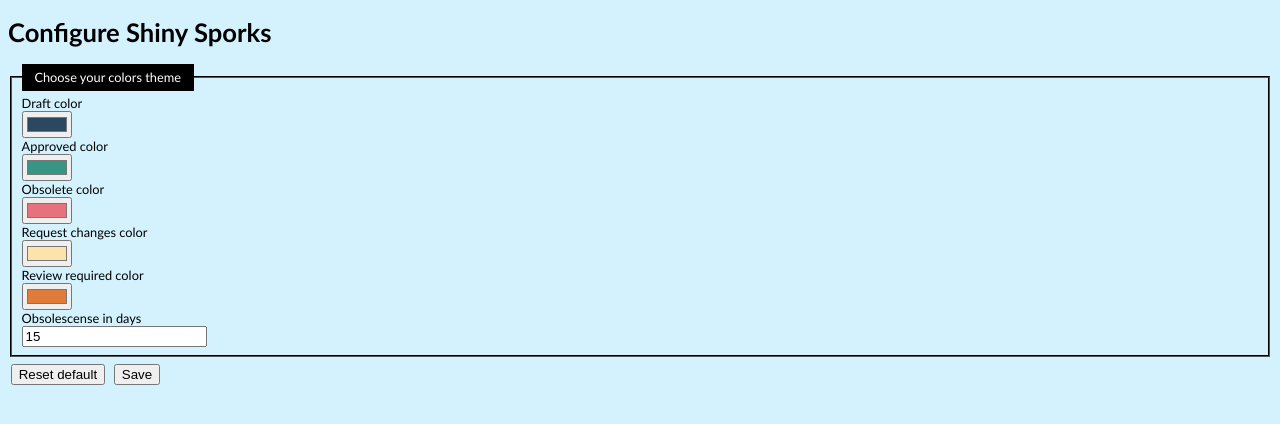
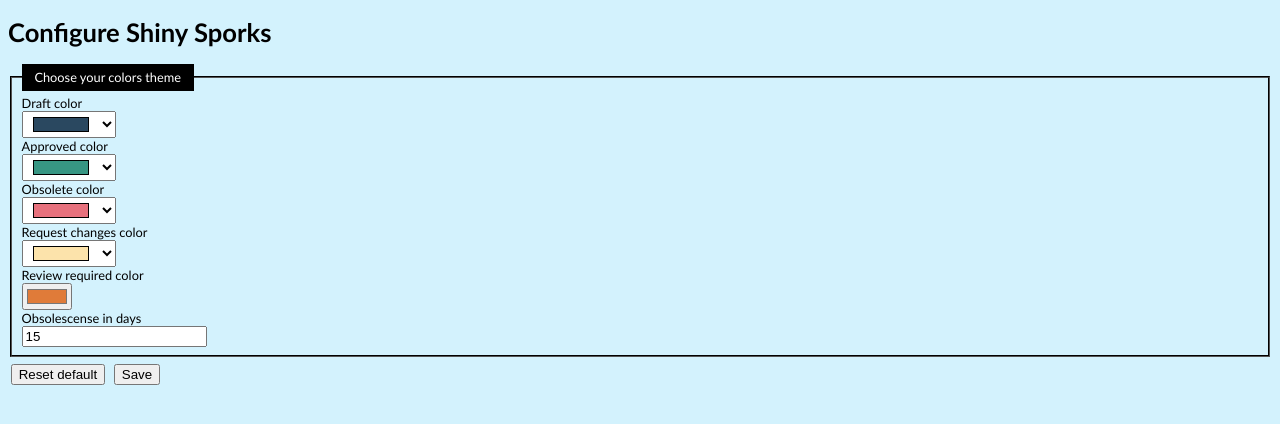
Before and after one commit to floragc-octo/github-pull-request-highlighter, a browser extension: page extension/src/settings/user_settings.html in a window 1280 px wide. Drawn offline with Linux system fonts and the light colour scheme.

Commit message:
feature - better color picker display

```diff
--- a/extension/src/settings/user_settings.html
+++ b/extension/src/settings/user_settings.html
@@ -27,17 +27,19 @@
 
 <body>
     <h1>Configure Shiny Sporks</h1>
+    <datalist id="color-list">
+    </datalist>
     <form id="customization-form">
         <fieldset name="colors">
             <legend>Choose your colors theme</legend>
             <label for="draft">Draft color</label>
-            <input type="color" id="draft">
+            <input type="color" id="draft" autocomplete="on" list="color-list">
             <label for="approved">Approved color</label>
-            <input type="color" id="approved">
+            <input type="color" id="approved" autocomplete="on" list="color-list">
             <label for="obsolete">Obsolete color</label>
-            <input type="color" id="obsolete">
+            <input type="color" id="obsolete" autocomplete="on" list="color-list">
             <label for="request-changes">Request changes color</label>
-            <input type="color" id="request-changes">
+            <input type="color" id="request-changes" autocomplete="on" list="color-list">
             <label for="review-required">Review required color</label>
             <input type="color" id="review-required">
             <label for="obsolete">Obsolescense in days</label>
--- a/extension/src/settings/user_settings.js
+++ b/extension/src/settings/user_settings.js
@@ -24,6 +24,19 @@ const displayCommonSettings = ( settings ) => {
     requestChangesDOM.value = request_changes_color;
     reviewRequiredDOM.value = review_required_color;
     obsolescenceDOM.value = pr_obsolescence_in_day;
+
+    const color_list = document.getElementById("color-list")
+    color_list.innerHTML = ''
+    const color_values = Object.values([...Object.values(defaultCommonSettings), draft_color, approved_color, obsolete_color, request_changes_color])
+    color_values
+      .filter(isColor)
+      .map(toUppercase)
+      .filter(isUnique)
+      .forEach((color) => {
+        const option = document.createElement('option')
+        option.value = color
+        color_list.appendChild(option)
+    })
 }
 
 const getCommonSettings = () => ({
@@ -36,8 +49,12 @@ const getCommonSettings = () => ({
 })
 
 const saveSettings = () => store.set({...getCommonSettings()});
+const isColor = (value) => value && typeof value === "string" && value.indexOf('#') === 0
+const toUppercase = (value) => value.toUpperCase()
+const isUnique = (value, index, self) => self.indexOf(value) === index
 
-const retrieveSettings = () => store.get(defaultCommonSettings, displayCommonSettings);
+const retrieveSettings = () => store.get(defaultCommonSettings, displayCommonSettings)
+
 
 const resetDefaultCommonSettings = () => displayCommonSettings(defaultCommonSettings)
 
```
